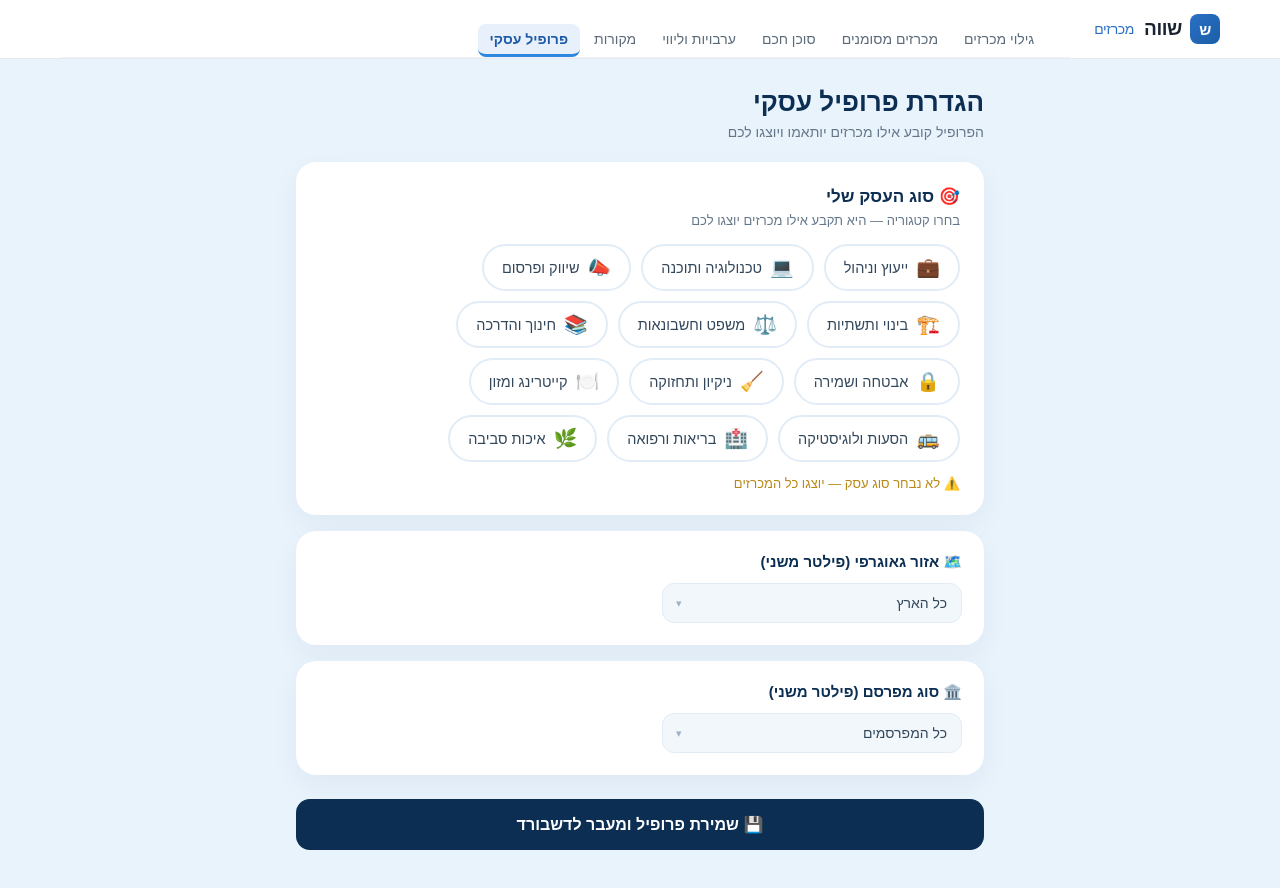
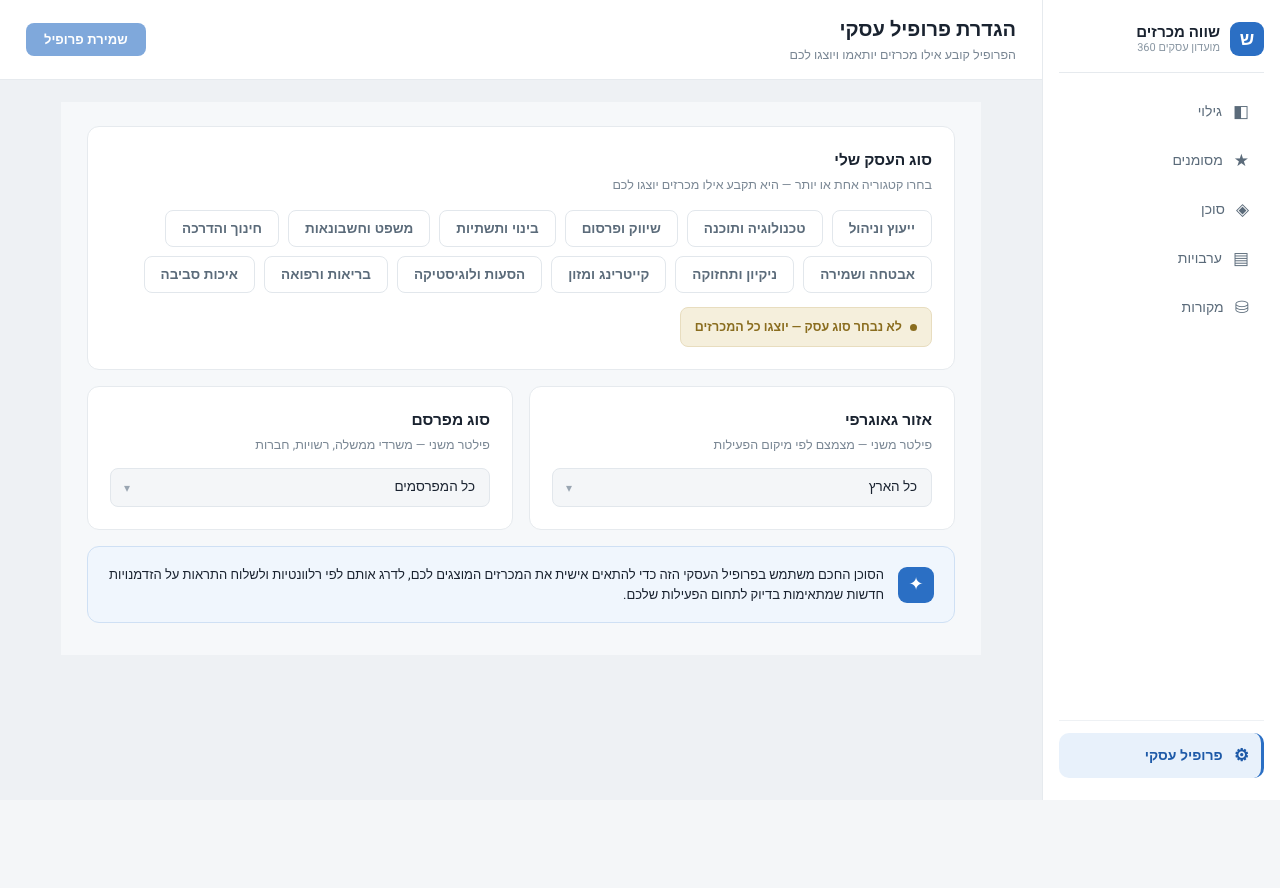
Before and after one commit to alon94/tenders-agent, a Next.js app: page /profile in a window 1280 px wide. After the commit the page ends 800 px from the top, so only its background shows below. Built offline with nearby package versions, Linux system fonts and the light colour scheme.

Commit message:
Refactor ProfilePage component and update state management

```diff
--- a/app/profile/page.tsx
+++ b/app/profile/page.tsx
@@ -1,94 +1,204 @@
-"use client";
-import { useState } from "react";
-import { useRouter } from "next/navigation";
-import SiteNav from "../components/SiteNav";
+'use client'
 
-const NAVY="#0b2e52",BLUE="#2e86de",MUTED="#64778a";
-const RBK="Rubik,'Assistant',Arial,sans-serif";
+import { useState, useEffect } from 'react'
+import InternalShell from '../components/InternalShell'
 
-const BIZ=[
-  {id:'consulting',label:'ייעוץ וניהול',icon:'💼'},
-  {id:'tech',label:'טכנולוגיה ותוכנה',icon:'💻'},
-  {id:'marketing',label:'שיווק ופרסום',icon:'📣'},
-  {id:'construction',label:'בינוי ותשתיות',icon:'🏗️'},
-  {id:'legal',label:'משפט וחשבונאות',icon:'⚖️'},
-  {id:'education',label:'חינוך והדרכה',icon:'📚'},
-  {id:'security',label:'אבטחה ושמירה',icon:'🔒'},
-  {id:'cleaning',label:'ניקיון ותחזוקה',icon:'🧹'},
-  {id:'catering',label:'קייטרינג ומזון',icon:'🍽️'},
-  {id:'transport',label:'הסעות ולוגיסטיקה',icon:'🚌'},
-  {id:'health',label:'בריאות ורפואה',icon:'🏥'},
-  {id:'environment',label:'איכות סביבה',icon:'🌿'},
-];
-const REGS=[
-  {id:'all',label:'כל הארץ'},{id:'national',label:'ארצי / ממשלתי'},{id:'north',label:'צפון'},{id:'haifa',label:'חיפה'},
-  {id:'center',label:'מרכז'},{id:'tlv',label:'תל אביב'},{id:'south',label:'דרום'},{id:'jerusalem',label:'ירושלים'},
-];
-const PUBS=[
-  {id:'all',label:'כל המפרסמים'},{id:'gov',label:'משרדי ממשלה'},{id:'local',label:'רשויות מקומיות'},
-  {id:'health',label:'מערכת הבריאות'},{id:'edu',label:'מוסדות חינוך'},{id:'infra',label:'חברות ממשלתיות'},
-];
+const DARK = '#1a2330'
+const BLUE = '#2b6fc4'
+const MUTED = '#7a8794'
 
-const selStyle={padding:'11px 14px',paddingLeft:34,borderRadius:12,border:'1px solid #e2ecf6',background:'#f2f7fc',color:'#33475b',fontSize:14,width:'100%',maxWidth:300,appearance:'none' as const,WebkitAppearance:'none' as const,fontFamily:'inherit'};
+const BIZ = [
+  { value: 'consulting', label: 'ייעוץ וניהול' },
+  { value: 'tech', label: 'טכנולוגיה ותוכנה' },
+  { value: 'marketing', label: 'שיווק ופרסום' },
+  { value: 'construction', label: 'בינוי ותשתיות' },
+  { value: 'legal', label: 'משפט וחשבונאות' },
+  { value: 'education', label: 'חינוך והדרכה' },
+  { value: 'security', label: 'אבטחה ושמירה' },
+  { value: 'cleaning', label: 'ניקיון ותחזוקה' },
+  { value: 'catering', label: 'קייטרינג ומזון' },
+  { value: 'transport', label: 'הסעות ולוגיסטיקה' },
+  { value: 'health', label: 'בריאות ורפואה' },
+  { value: 'environment', label: 'איכות סביבה' },
+]
 
-export default function ProfilePage(){
-  const router=useRouter();
-  const[biz,setBiz]=useState('');
-  const[reg,setReg]=useState('all');
-  const[pub,setPub]=useState('all');
-  const[saved,setSaved]=useState(false);
+const REGS = [
+  { value: 'all', label: 'כל הארץ' },
+  { value: 'national', label: 'ארצי / ממשלתי' },
+  { value: 'north', label: 'צפון' },
+  { value: 'haifa', label: 'חיפה' },
+  { value: 'center', label: 'מרכז' },
+  { value: 'tlv', label: 'תל אביב' },
+  { value: 'south', label: 'דרום' },
+  { value: 'jerusalem', label: 'ירושלים' },
+]
 
-  const save=()=>{
-    localStorage.setItem('businessProfile',JSON.stringify({businessType:biz,region:reg,publisherType:pub}));
-    setSaved(true);
-    setTimeout(()=>router.push('/dashboard'),1000);
-  };
+const PUBS = [
+  { value: 'all', label: 'כל המפרסמים' },
+  { value: 'gov', label: 'משרדי ממשלה' },
+  { value: 'local', label: 'רשויות מקומיות' },
+  { value: 'health', label: 'מערכת הבריאות' },
+  { value: 'edu', label: 'מוסדות חינוך' },
+  { value: 'infra', label: 'חברות ממשלתיות' },
+]
 
-  return(
-    <div style={{minHeight:'100vh',background:'#e9f3fc',fontFamily:"'Assistant',Arial,sans-serif",direction:'rtl',color:NAVY}}>
-      <SiteNav active="/profile"/>
-      <div style={{maxWidth:720,margin:'0 auto',padding:'28px 16px 40px'}}>
-        <h1 style={{fontFamily:RBK,fontSize:26,fontWeight:800,color:NAVY,marginBottom:6}}>הגדרת פרופיל עסקי</h1>
-        <div style={{color:MUTED,fontSize:14,marginBottom:22}}>הפרופיל קובע אילו מכרזים יותאמו ויוצגו לכם</div>
+const selStyle = {
+  width: '100%',
+  padding: '11px 14px',
+  paddingLeft: 34,
+  borderRadius: 8,
+  border: '1px solid #e2e7ec',
+  background: '#f4f6f8',
+  color: DARK,
+  fontSize: 13.5,
+  appearance: 'none' as const,
+  WebkitAppearance: 'none' as const,
+  fontFamily: 'inherit',
+}
 
-        <div style={{background:'#fff',borderRadius:20,padding:24,marginBottom:16,boxShadow:'0 10px 28px rgba(11,46,82,.05)'}}>
-          <h2 style={{margin:'0 0 6px',fontFamily:RBK,fontSize:17,fontWeight:700,color:NAVY}}>🎯 סוג העסק שלי</h2>
-          <p style={{margin:'0 0 16px',fontSize:13,color:MUTED}}>בחרו קטגוריה — היא תקבע אילו מכרזים יוצגו לכם</p>
-          <div style={{display:'flex',flexWrap:'wrap',gap:10}}>
-            {BIZ.map(bt=>{const on=biz===bt.id;return(
-              <button key={bt.id} onClick={()=>setBiz(on?'':bt.id)} style={{display:'flex',alignItems:'center',gap:8,padding:'10px 18px',borderRadius:999,border:on?`2px solid ${BLUE}`:'2px solid #e2ecf6',background:on?BLUE:'#fff',color:on?'#fff':'#33475b',cursor:'pointer',fontSize:14.5,fontWeight:on?700:500}}>
-                <span style={{fontSize:19}}>{bt.icon}</span><span>{bt.label}</span>
-              </button>
-            );})}
+export default function ProfilePage() {
+  const [biz, setBiz] = useState<string[]>([])
+  const [reg, setReg] = useState('all')
+  const [pub, setPub] = useState('all')
+  const [saved, setSaved] = useState(false)
+  const [initial, setInitial] = useState('')
+
+  useEffect(() => {
+    try {
+      const raw = localStorage.getItem('businessProfile')
+      if (raw) {
+        const p = JSON.parse(raw)
+        const b = Array.isArray(p.businessType) ? p.businessType : (p.businessType ? [p.businessType] : [])
+        setBiz(b)
+        setReg(p.region || 'all')
+        setPub(p.publisherType || 'all')
+        setInitial(JSON.stringify({ b, r: p.region || 'all', p: p.publisherType || 'all' }))
+      } else {
+        setInitial(JSON.stringify({ b: [], r: 'all', p: 'all' }))
+      }
+    } catch {}
+  }, [])
+
+  const toggleBiz = (v: string) => {
+    setBiz(prev => prev.includes(v) ? prev.filter(x => x !== v) : [...prev, v])
+    setSaved(false)
+  }
+
+  const current = JSON.stringify({ b: biz, r: reg, p: pub })
+  const dirty = current !== initial
+
+  const save = () => {
+    localStorage.setItem('businessProfile', JSON.stringify({ businessType: biz, region: reg, publisherType: pub }))
+    setInitial(current)
+    setSaved(true)
+    setTimeout(() => setSaved(false), 2500)
+  }
+
+  let statusBg = '#f5efdc'
+  let statusFg = '#8a6d1f'
+  let statusBorder = '#e8ddbf'
+  let statusText = 'לא נבחר סוג עסק — יוצגו כל המכרזים'
+  if (biz.length === 1) {
+    statusText = 'נבחרה קטגוריה אחת — מכרזים יסוננו לפי ' + (BIZ.find(b => b.value === biz[0])?.label || '')
+  } else if (biz.length >= 2) {
+    statusBg = '#e8f1fb'
+    statusFg = '#1e5aa8'
+    statusBorder = '#cfe0f4'
+    statusText = 'נבחרו ' + biz.length + ' קטגוריות'
+  }
+
+  return (
+    <InternalShell
+      title="הגדרת פרופיל עסקי"
+      subtitle="הפרופיל קובע אילו מכרזים יותאמו ויוצגו לכם"
+      action={
+        <button
+          onClick={save}
+          disabled={!dirty && !saved}
+          style={{
+            padding: '9px 18px',
+            borderRadius: 8,
+            border: 'none',
+            background: BLUE,
+            color: '#fff',
+            fontSize: 13,
+            fontWeight: 600,
+            cursor: dirty ? 'pointer' : 'default',
+            opacity: dirty || saved ? 1 : 0.6,
+          }}
+        >
+          {saved ? 'נשמר ✓' : 'שמירת פרופיל'}
+        </button>
+      }
+    >
+      <div style={{ maxWidth: 920, margin: '0 auto', padding: '24px 26px 32px', background: '#f6f8fa' }}>
+        <div style={{ background: '#fff', border: '1px solid #e6eaee', borderRadius: 12, padding: 22, marginBottom: 16 }}>
+          <div style={{ fontSize: 15.5, fontWeight: 700, color: DARK, marginBottom: 4 }}>סוג העסק שלי</div>
+          <div style={{ fontSize: 12.5, color: MUTED, marginBottom: 16 }}>בחרו קטגוריה אחת או יותר — היא תקבע אילו מכרזים יוצגו לכם</div>
+          <div style={{ display: 'flex', flexWrap: 'wrap', gap: 9 }}>
+            {BIZ.map(b => {
+              const active = biz.includes(b.value)
+              return (
+                <button
+                  key={b.value}
+                  onClick={() => toggleBiz(b.value)}
+                  style={{
+                    padding: '10px 16px',
+                    borderRadius: 8,
+                    border: active ? '1.5px solid ' + BLUE : '1px solid #e2e7ec',
+                    background: active ? '#e8f1fb' : '#fff',
+                    color: active ? '#1e5aa8' : '#5b6b7a',
+                    fontWeight: active ? 700 : 600,
+                    fontSize: 13.5,
+                    cursor: 'pointer',
+                  }}
+                >
+                  {active ? '✓ ' : ''}{b.label}
+                </button>
+              )
+            })}
           </div>
-          {!biz&&<p style={{margin:'14px 0 0',color:'#b78a18',fontSize:13}}>⚠️ לא נבחר סוג עסק — יוצגו כל המכרזים</p>}
-          {biz&&<p style={{margin:'14px 0 0',color:'#1e9e5a',fontSize:13,fontWeight:600}}>✅ נבחר: {BIZ.find(b=>b.id===biz)?.label}</p>}
-        </div>
-
-        <div style={{background:'#fff',borderRadius:20,padding:22,marginBottom:16,boxShadow:'0 10px 28px rgba(11,46,82,.05)'}}>
-          <h2 style={{margin:'0 0 12px',fontFamily:RBK,fontSize:15,fontWeight:700,color:NAVY}}>🗺️ אזור גאוגרפי (פילטר משני)</h2>
-          <div style={{position:'relative',display:'inline-block',width:'100%',maxWidth:300}}>
-            <select value={reg} onChange={e=>setReg(e.target.value)} style={selStyle}>
-              {REGS.map(r=><option key={r.id} value={r.id}>{r.label}</option>)}
-            </select>
-            <span style={{position:'absolute',left:14,top:'50%',transform:'translateY(-50%)',fontSize:11,color:'#9fb2c6',pointerEvents:'none'}}>▾</span>
+          <div style={{ marginTop: 14, display: 'inline-flex', alignItems: 'center', gap: 8, padding: '10px 14px', borderRadius: 8, background: statusBg, color: statusFg, border: '1px solid ' + statusBorder, fontSize: 12.5, fontWeight: 600 }}>
+            <span style={{ width: 7, height: 7, borderRadius: '50%', background: statusFg, display: 'inline-block' }}></span>
+            {statusText}
           </div>
         </div>
 
-        <div style={{background:'#fff',borderRadius:20,padding:22,marginBottom:24,boxShadow:'0 10px 28px rgba(11,46,82,.05)'}}>
-          <h2 style={{margin:'0 0 12px',fontFamily:RBK,fontSize:15,fontWeight:700,color:NAVY}}>🏛️ סוג מפרסם (פילטר משני)</h2>
-          <div style={{position:'relative',display:'inline-block',width:'100%',maxWidth:300}}>
-            <select value={pub} onChange={e=>setPub(e.target.value)} style={selStyle}>
-              {PUBS.map(p=><option key={p.id} value={p.id}>{p.label}</option>)}
-            </select>
-            <span style={{position:'absolute',left:14,top:'50%',transform:'translateY(-50%)',fontSize:11,color:'#9fb2c6',pointerEvents:'none'}}>▾</span>
+        <div style={{ display: 'grid', gridTemplateColumns: '1fr 1fr', gap: 16, marginBottom: 16 }}>
+          <div style={{ background: '#fff', border: '1px solid #e6eaee', borderRadius: 12, padding: 22 }}>
+            <div style={{ fontSize: 15.5, fontWeight: 700, color: DARK, marginBottom: 4 }}>אזור גאוגרפי</div>
+            <div style={{ fontSize: 12.5, color: MUTED, marginBottom: 14 }}>פילטר משני — מצמצם לפי מיקום הפעילות</div>
+            <div style={{ position: 'relative' }}>
+              <select value={reg} onChange={e => { setReg(e.target.value); setSaved(false) }} style={selStyle}>
+                {REGS.map(r => (
+                  <option key={r.value} value={r.value}>{r.label}</option>
+                ))}
+              </select>
+              <span style={{ position: 'absolute', left: 14, top: '50%', transform: 'translateY(-50%)', fontSize: 12, color: '#9aa6b2', pointerEvents: 'none' }}>▾</span>
+            </div>
+          </div>
+
+          <div style={{ background: '#fff', border: '1px solid #e6eaee', borderRadius: 12, padding: 22 }}>
+            <div style={{ fontSize: 15.5, fontWeight: 700, color: DARK, marginBottom: 4 }}>סוג מפרסם</div>
+            <div style={{ fontSize: 12.5, color: MUTED, marginBottom: 14 }}>פילטר משני — משרדי ממשלה, רשויות, חברות</div>
+            <div style={{ position: 'relative' }}>
+              <select value={pub} onChange={e => { setPub(e.target.value); setSaved(false) }} style={selStyle}>
+                {PUBS.map(p => (
+                  <option key={p.value} value={p.value}>{p.label}</option>
+                ))}
+              </select>
+              <span style={{ position: 'absolute', left: 14, top: '50%', transform: 'translateY(-50%)', fontSize: 12, color: '#9aa6b2', pointerEvents: 'none' }}>▾</span>
+            </div>
           </div>
         </div>
 
-        <button onClick={save} style={{width:'100%',padding:16,borderRadius:14,border:'none',background:saved?'#1e9e5a':NAVY,color:'#fff',fontSize:16,fontWeight:700,cursor:'pointer',fontFamily:RBK}}>
-          {saved?'✅ נשמר! מעביר לדשבורד...':'💾 שמירת פרופיל ומעבר לדשבורד'}
-        </button>
+        <div style={{ background: '#f0f6fd', border: '1px solid #cfe0f4', borderRadius: 12, padding: '18px 20px', display: 'flex', alignItems: 'center', gap: 14 }}>
+          <div style={{ width: 36, height: 36, borderRadius: 9, background: BLUE, color: '#fff', display: 'flex', alignItems: 'center', justifyContent: 'center', fontSize: 18, flexShrink: 0 }}>✦</div>
+          <div style={{ fontSize: 13, color: DARK, lineHeight: 1.5 }}>
+            הסוכן החכם משתמש בפרופיל העסקי הזה כדי להתאים אישית את המכרזים המוצגים לכם, לדרג אותם לפי רלוונטיות ולשלוח התראות על הזדמנויות חדשות שמתאימות בדיוק לתחום הפעילות שלכם.
+          </div>
+        </div>
       </div>
-    </div>
-  );
+    </InternalShell>
+  )
 }
```
